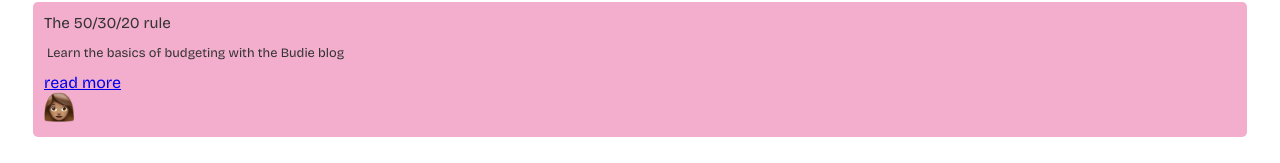
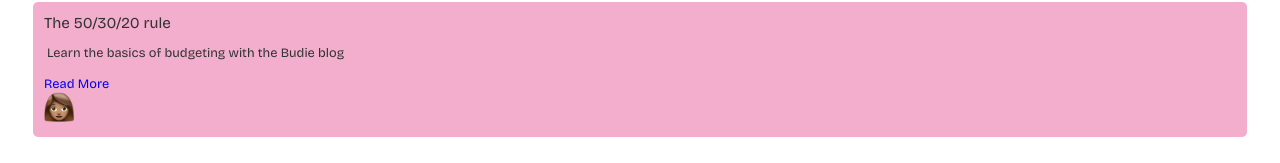
Before and after one commit to kerenIy/budie-app, a React (Vite) app: page /account in a window 1280 px wide. Shown: the part 404-567 px from the top of the page. Built offline with nearby package versions, Linux system fonts and the light colour scheme.

Commit message:
Style changes to Banner component

```diff
--- a/src/index.css
+++ b/src/index.css
@@ -383,6 +383,12 @@
   width: 30px;
   height: 30px;
 }
+
+.main-banner a {
+  text-decoration: none;
+  text-transform: capitalize;
+  font-size: 0.8rem;
+}
 .card-body {
   display: flex;
   justify-content: space-around;
```
Also changed, not shown: public/money.png (added).
